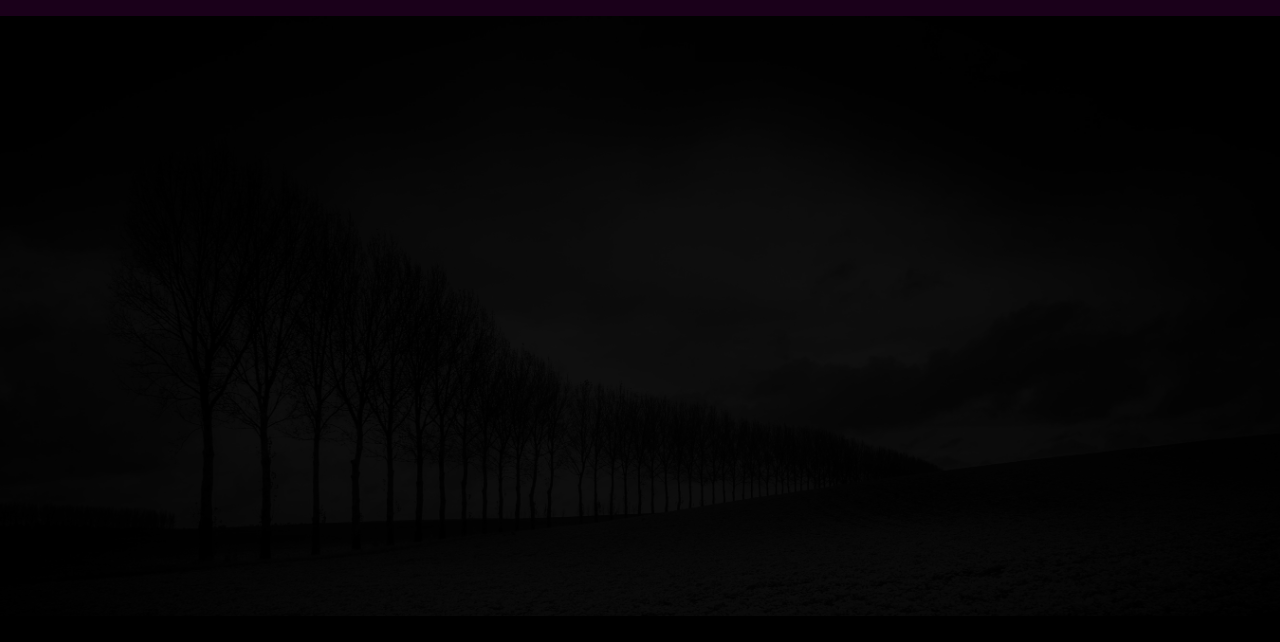
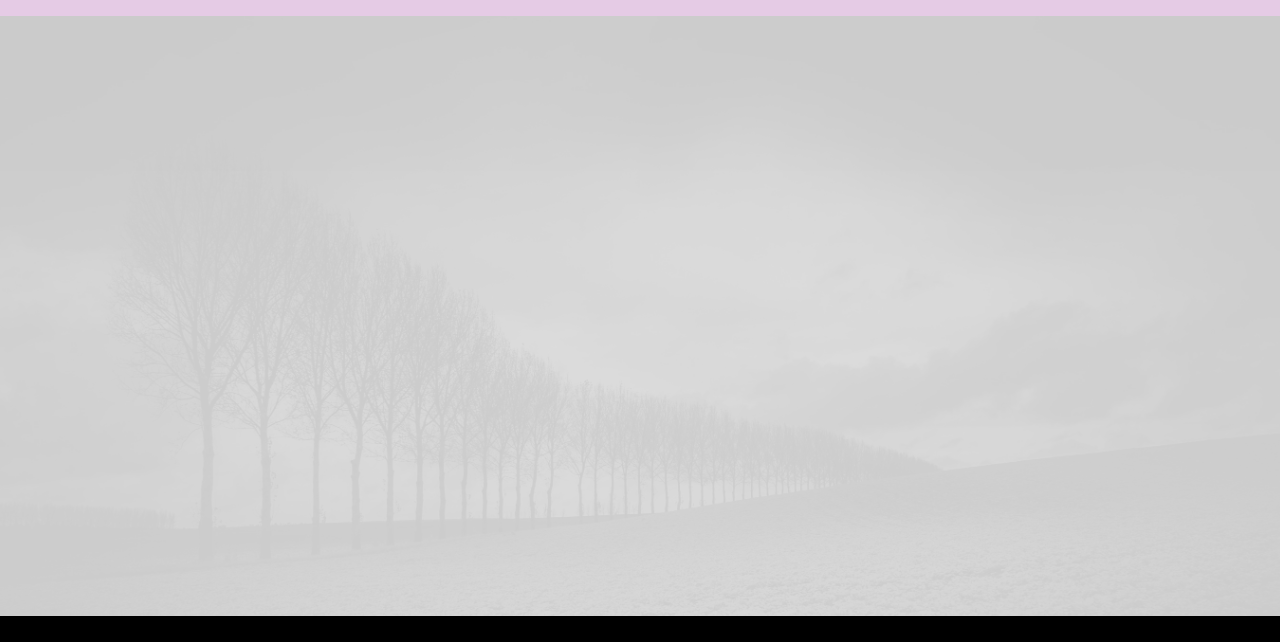
Before and after one commit to telljacob/project-one, a plain HTML site: page index.html in a window 1280 px wide. Shown: the part 84-726 px from the top of the page. Drawn offline with Linux system fonts and the light colour scheme.

Commit message:
Git push test

```diff
--- a/index.html
+++ b/index.html
@@ -11,7 +11,7 @@
     <title>Agnes Strand</title>
 </head>
 <body>
-    <div id="background-black">
+    <div>
         <div id="home-image">
             <header>
                 <nav class="menu">
@@ -39,7 +39,6 @@
 
     <section>
         <div>
-
             <p>Lorem ipsum dolor sit amet, consectetur adipisicing elit. Odit nesciunt quam iste ipsam, quia, vero quaerat voluptas perspiciatis ad aperiam asperiores! Explicabo voluptate magni itaque dignissimos non a, earum sit!</p>
         </div>
     </section>
```
Also changed, not shown: contact.html (+1 -1 lines).
